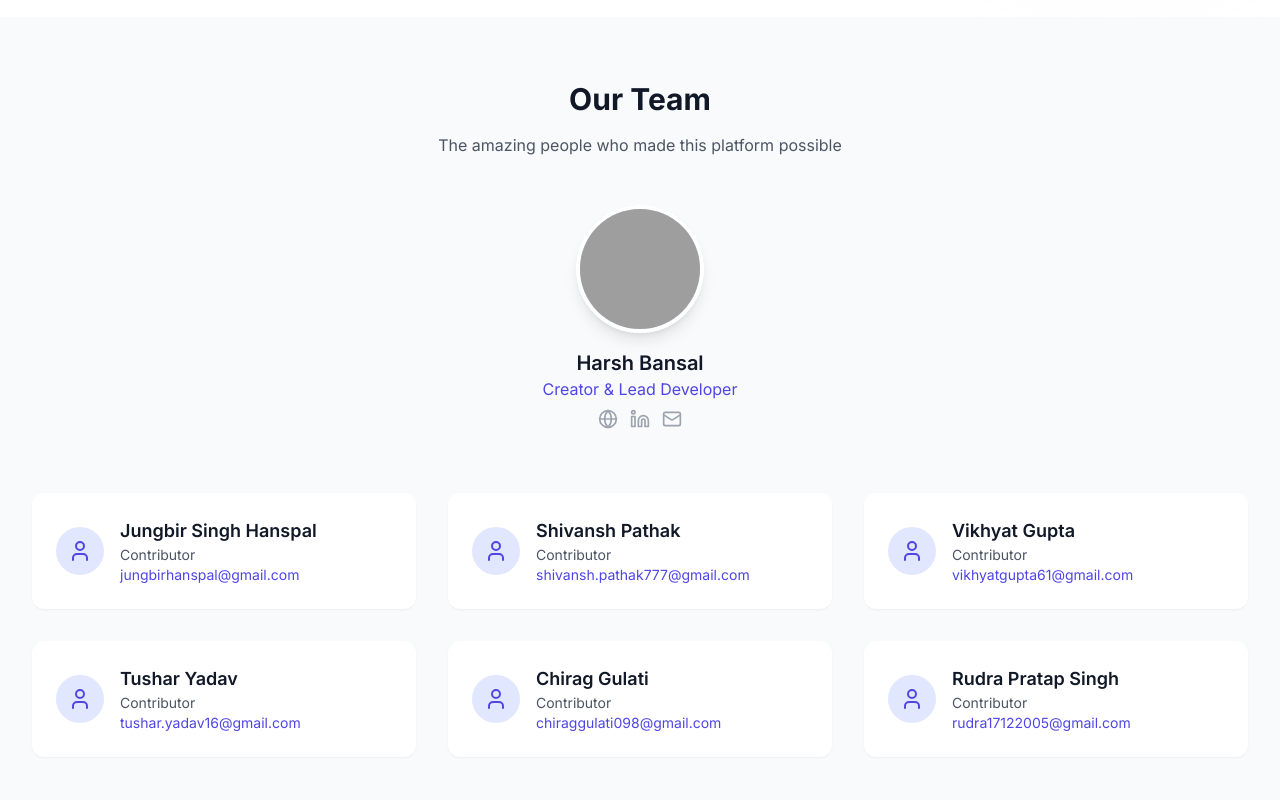
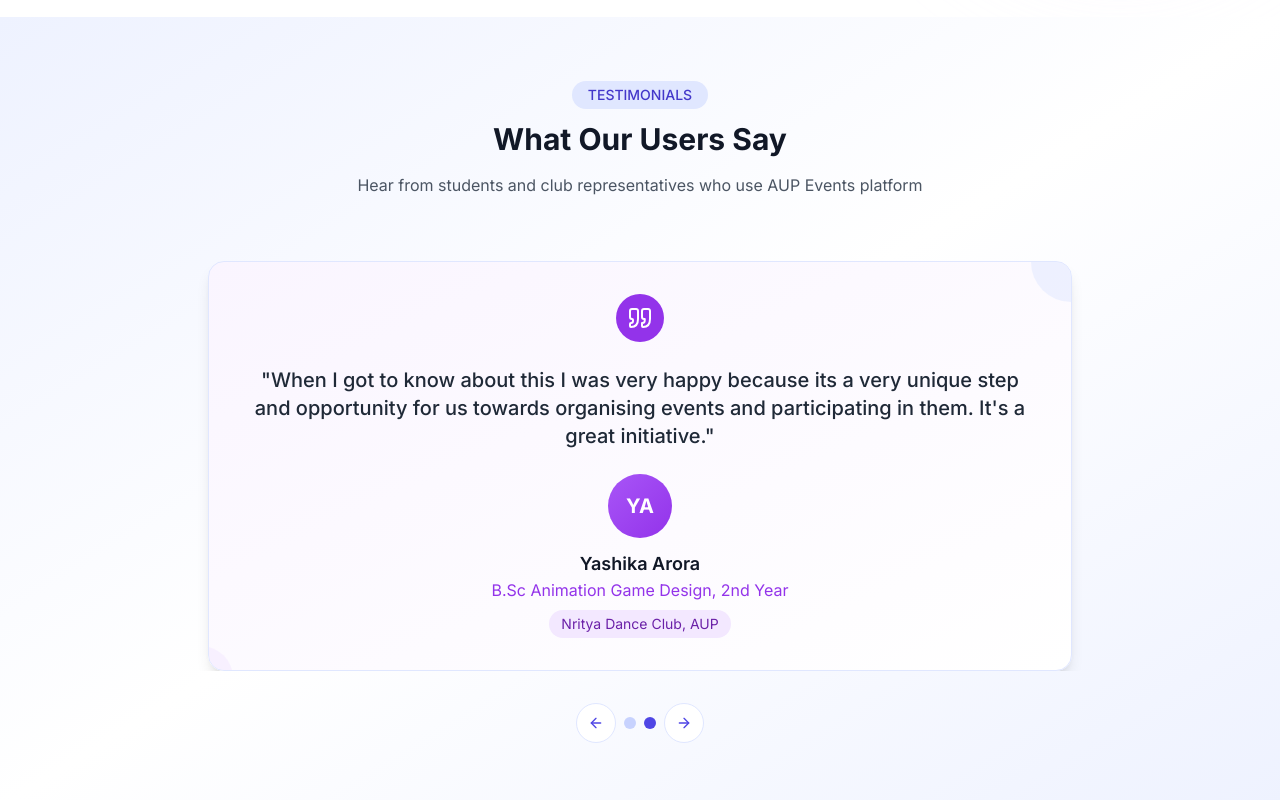
Before and after one commit to harshbansal7/amity-events-landingpage, a React (Vite) app: page / in a window 1280 px wide. Shown: the part 2160-2960 px from the top of the page. Built offline with nearby package versions, Linux system fonts and the light colour scheme; grey boxes are pictures that could not be loaded.

Commit message:
testimonials

```diff
--- a/src/App.tsx
+++ b/src/App.tsx
@@ -25,17 +25,17 @@ const iconMap = {
 const testimonials = [
   {
     id: 1,
-    name: "Aarav Sharma",
-    quote: "AUP Events has completely transformed how our club manages events. The platform is intuitive and makes registration tracking so much easier!",
+    name: "Chirag Gulati",
+    quote: "AUP Events has made managing events in Amity Punjab effortless! It provides us a hassle free experience, all the way from Registration to Attendance and Reports. Highly recommended!",
     role: "BTech CSE, 3rd Year",
-    club: "Tech Club"
+    club: "Technometer Club, AUP"
   },
   {
     id: 2,
-    name: "Priya Patel",
-    quote: "As a student who loves participating in campus activities, this platform has been a game-changer. I never miss any events now!",
-    role: "BBA, 2nd Year",
-    club: "Management Society"
+    name: "Yashika Arora",
+    quote: "When I got to know about this I was very happy because its a very unique step and opportunity for us towards organising events and participating in them. It's a great initiative.",
+    role: "B.Sc Animation Game Design, 2nd Year",
+    club: "Nritya Dance Club, AUP"
   },
   // {
   //   id: 3,
@@ -327,6 +327,110 @@ function App() {
 
 
       {/* TESTIMONIAL SECTION */}
+            {/* Testimonials Section */}
+            <section className="py-16 relative overflow-hidden bg-gradient-to-br from-indigo-50 via-white to-indigo-50">
+        <div className="absolute top-0 left-0 w-96 h-96 bg-indigo-100 rounded-full blur-3xl -z-10 opacity-70"></div>
+        <div className="absolute bottom-0 right-0 w-96 h-96 bg-indigo-200 rounded-full blur-3xl -z-10 opacity-70"></div>
+        <div className="absolute top-1/2 left-1/2 transform -translate-x-1/2 -translate-y-1/2 w-96 h-96 bg-purple-100 rounded-full blur-3xl -z-10 opacity-30"></div>
+
+        <div className="max-w-7xl mx-auto px-4 sm:px-6 lg:px-8">
+          <div className="text-center mb-16">
+            <span className="px-4 py-1 bg-indigo-100 text-indigo-700 rounded-full text-sm font-medium inline-block mb-3">TESTIMONIALS</span>
+            <h2 className="text-3xl font-bold text-gray-900 mb-4">What Our Users Say</h2>
+            <p className="text-gray-600 max-w-2xl mx-auto">Hear from students and club representatives who use AUP Events platform</p>
+          </div>
+
+          {/* Testimonials Carousel */}
+          <div className="relative max-w-4xl mx-auto">
+            <div className="overflow-hidden">
+              <div
+                className="flex transition-transform duration-500 ease-in-out"
+                style={{ transform: `translateX(-${activeTestimonialIndex * 100}%)` }}
+              >
+                {testimonials.map((testimonial, idx) => (
+                  <div key={testimonial.id} className="min-w-full px-4">
+                    <div className={`bg-gradient-to-br ${
+                      idx % 3 === 0 ? 'from-indigo-50 to-white' :
+                      idx % 3 === 1 ? 'from-purple-50 to-white' :
+                      'from-blue-50 to-white'
+                    } rounded-2xl p-8 shadow-lg border border-indigo-100 relative overflow-hidden`}>
+
+                      {/* Decorative elements */}
+                      <div className="absolute -top-10 -right-10 w-20 h-20 bg-indigo-100 rounded-full opacity-50"></div>
+                      <div className="absolute -bottom-10 -left-10 w-16 h-16 bg-purple-100 rounded-full opacity-50"></div>
+
+                      <div className="flex justify-center mb-6">
+                        <div className={`${
+                          idx % 3 === 0 ? 'bg-indigo-600' :
+                          idx % 3 === 1 ? 'bg-purple-600' :
+                          'bg-blue-600'
+                        } p-3 rounded-full`}>
+                          <Quote className="w-6 h-6 text-white" />
+                        </div>
+                      </div>
+                      <blockquote className="text-xl font-medium text-gray-800 text-center mb-6">
+                        "{testimonial.quote}"
+                      </blockquote>
+                      <div className="flex flex-col items-center">
+                        <div className={`w-16 h-16 ${
+                          idx % 3 === 0 ? 'bg-gradient-to-br from-indigo-500 to-indigo-600' :
+                          idx % 3 === 1 ? 'bg-gradient-to-br from-purple-500 to-purple-600' :
+                          'bg-gradient-to-br from-blue-500 to-blue-600'
+                        } rounded-full flex items-center justify-center mb-3 text-white font-bold text-xl`}>
+                          {testimonial.name.split(' ').map(name => name[0]).join('')}
+                        </div>
+                        <h4 className="text-lg font-semibold text-gray-900">{testimonial.name}</h4>
+                        <p className={`${
+                          idx % 3 === 0 ? 'text-indigo-600' :
+                          idx % 3 === 1 ? 'text-purple-600' :
+                          'text-blue-600'
+                        }`}>{testimonial.role}</p>
+                        <div className={`mt-2 px-3 py-1 text-sm rounded-full ${
+                          idx % 3 === 0 ? 'bg-indigo-100 text-indigo-800' :
+                          idx % 3 === 1 ? 'bg-purple-100 text-purple-800' :
+                          'bg-blue-100 text-blue-800'
+                        }`}>
+                          {testimonial.club}
+                        </div>
+                      </div>
+                    </div>
+                  </div>
+                ))}
+              </div>
+            </div>
+
+            {/* Carousel Navigation */}
+            <div className="flex justify-center items-center mt-8 space-x-2">
+              <button
+                onClick={() => goToTestimonial(activeTestimonialIndex === 0 ? testimonials.length - 1 : activeTestimonialIndex - 1)}
+                className="w-10 h-10 rounded-full flex items-center justify-center bg-white border border-indigo-100 hover:border-indigo-300 transition-colors"
+                aria-label="Previous testimonial"
+              >
+                <ArrowRight className="w-4 h-4 text-indigo-600 transform rotate-180" />
+              </button>
+
+              {testimonials.map((_, index) => (
+                <button
+                  key={index}
+                  onClick={() => goToTestimonial(index)}
+                  className={`w-3 h-3 rounded-full transition-colors duration-300 ${
+                    index === activeTestimonialIndex ? 'bg-indigo-600' : 'bg-indigo-200'
+                  }`}
+                  aria-label={`Go to testimonial ${index + 1}`}
+                />
+              ))}
+
+              <button
+                onClick={() => goToTestimonial(activeTestimonialIndex === testimonials.length - 1 ? 0 : activeTestimonialIndex + 1)}
+                className="w-10 h-10 rounded-full flex items-center justify-center bg-white border border-indigo-100 hover:border-indigo-300 transition-colors"
+                aria-label="Next testimonial"
+              >
+                <ArrowRight className="w-4 h-4 text-indigo-600" />
+              </button>
+            </div>
+          </div>
+        </div>
+      </section>
 
       {/* Contributors Section */}
       <section className="py-16 bg-gray-50">
```
